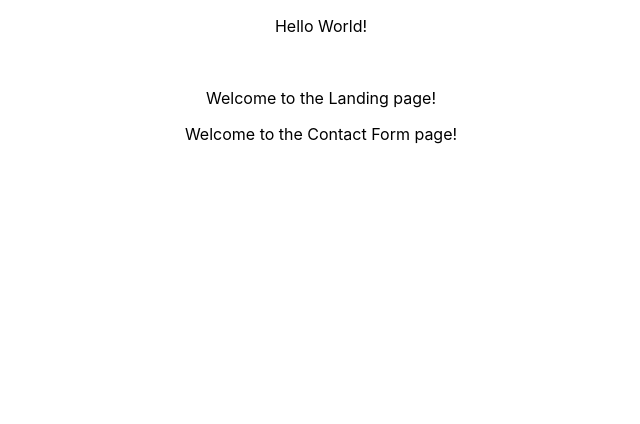
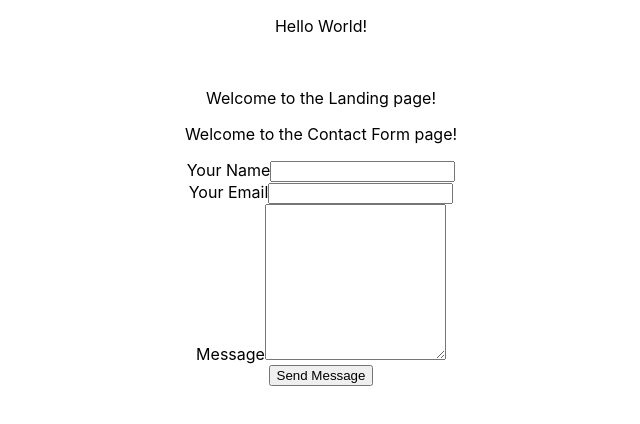
Before and after one commit to SamanthaBJimenez/RReyesDoula, a React (Create React App) app in the folder reyes-doula/: page / in a window 1280 px wide. Shown: the top 424 px of the page, without its empty margins (319-959 px from the left). Built offline with nearby package versions, Linux system fonts and the light colour scheme.

Commit message:
create contact form

```diff
--- a/reyes-doula/src/components/Contact.js
+++ b/reyes-doula/src/components/Contact.js
@@ -1,9 +1,46 @@
 import React from 'react';
+import emailjs from 'emailjs-com';
 
 const Contact = () => {
+
+    const handleSubmit = (e) => {
+        e.preventDefault();
+        emailjs.sendForm('gmail', 'TEMPLATE_NAME_HERE', e.target, 'USER_NAME_HERE')
+            .then((result) => {
+                console.log(result.text);
+            }, (error) => {
+                console.log(error.text);
+            });
+        e.target.reset();
+    };
+
     return (
-        <div>
+        <div >
             <p>Welcome to the Contact Form page!</p>
+            <div>
+            <form onSubmit={handleSubmit}>
+                <div>
+                    <div>
+                        <label for="name">Your Name</label>
+                        <input type="text" name="name" id="name" required/>
+                        <div class="validate"></div>
+                    </div>
+                    <div>
+                        <label for="email">Your Email</label>
+                        <input type="email" name="email" id="email" data-msg="Please enter a valid email" required/>
+                        <div class="validate"></div>
+                    </div>
+                    </div>
+                    <div>
+                        <label for="message">Message</label>
+                        <textarea id="message" name="message" rows="10" data-rule="required" data-msg="Please write something for Rosalie Reyes" required></textarea>
+                        <div class="validate"></div>
+                    </div>
+                    <div class="text-center">
+                        <button type="submit">Send Message</button>
+                    </div>
+                </form>
+            </div>
         </div>
     )
 };
```
